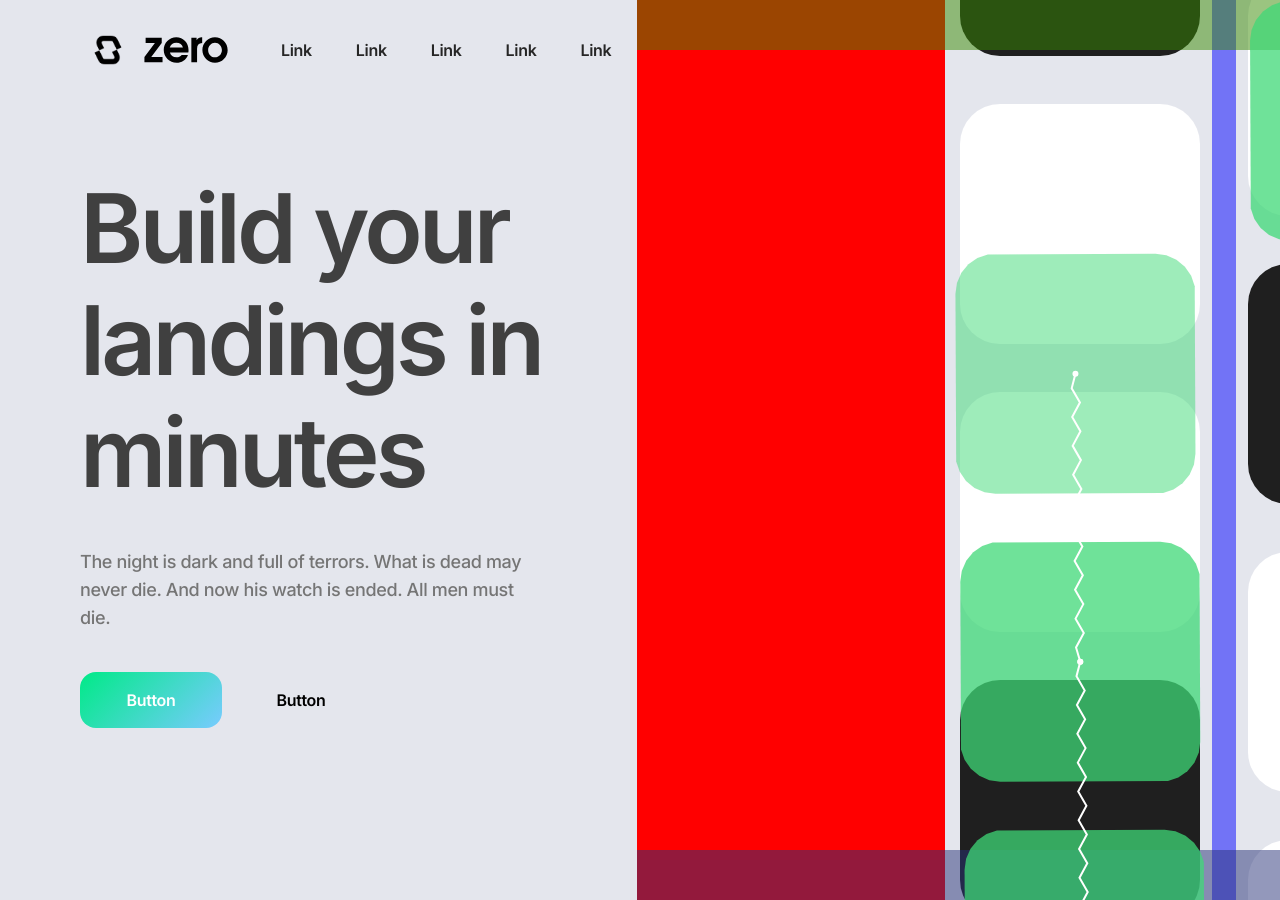
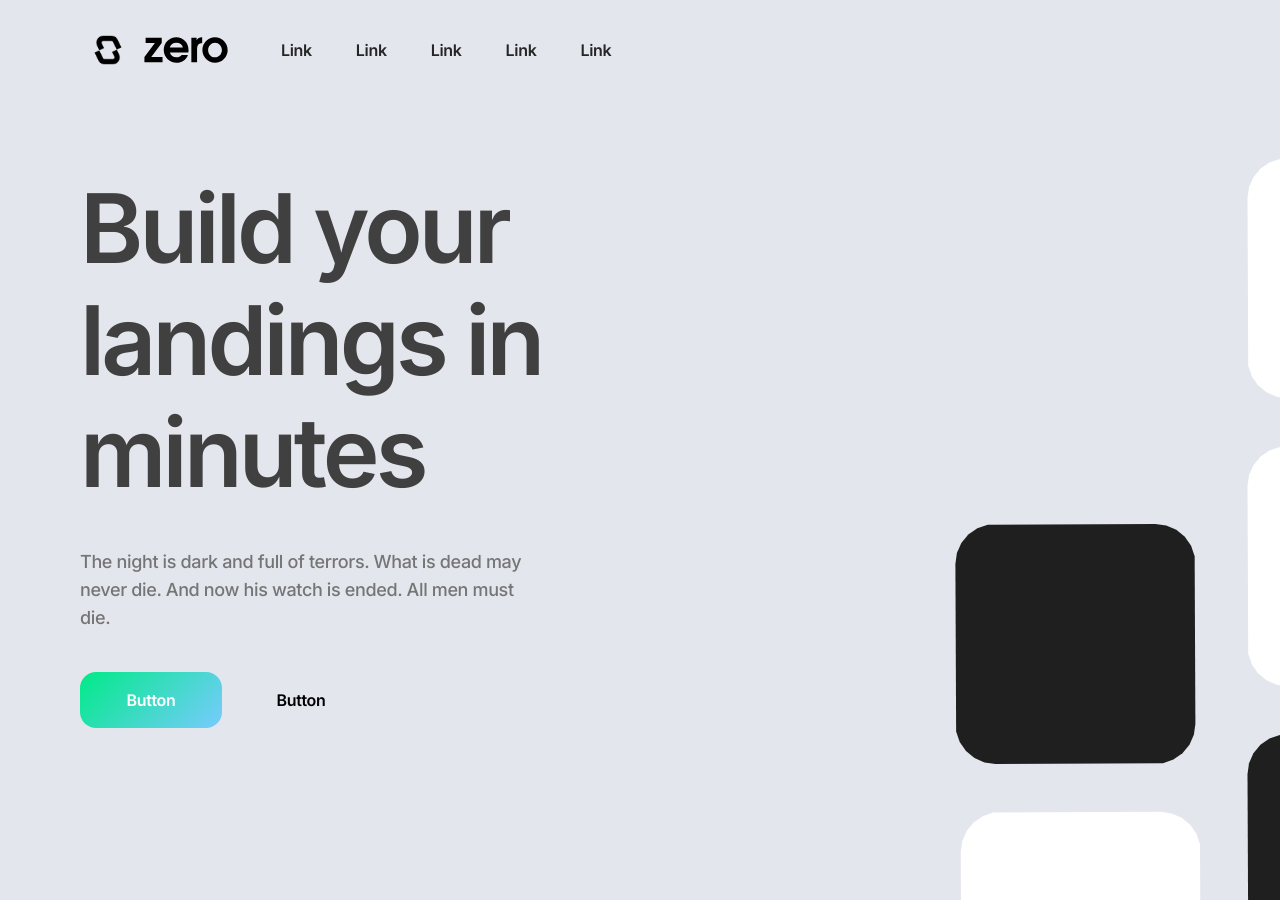
Before and after one commit to OldBoneBro/madmaxx-builder-webapp, a React (Vite) app: page / in a window 1280 px wide. Shown: the top 900 px of the page. Built offline with nearby package versions, Linux system fonts and the light colour scheme.

Commit message:
get job done with physics. Refactoring is yet to come

```diff
--- a/src/assets/heroes/Style-04.jsx
+++ b/src/assets/heroes/Style-04.jsx
@@ -31,39 +31,36 @@ export default function Style04() {
             Bodies.rectangle(canvWidth + 100, canvHeight / 2, 100, canvHeight * 4, {
                 isStatic: true,
                 render: {
-                    fillStyle: "#00FF00",
+                    fillStyle: "transparent",
                 }
             }),
             Bodies.rectangle(58, canvHeight / 2, 500, canvHeight * 4, {
                 isStatic: true,
                 render: {
-                    fillStyle: "#FF0000",
+                    fillStyle: "transparent",
                 }
             }),
-            Bodies.rectangle(587, canvHeight / 2, 24, canvHeight * 4, {
+            Bodies.rectangle(0, canvHeight * 3, canvWidth * 2, 100, {
                 isStatic: true,
                 render: {
-                    fillStyle: "#0000FF",
-                    opacity: 0.5,
+                    fillStyle: "transparent",
                 }
             })
         ]
 
         const indicators = [
-            Bodies.rectangle(canvWidth / 2, 0, canvWidth + 60, 100, {
+            Bodies.rectangle(canvWidth / 2, -280, canvWidth + 100, 100, {
                 isStatic: true,
                 isSensor: true,
                 render: {
-                    fillStyle: "#398902",
-                    opacity: 0.5,
+                    fillStyle: "transparent",
                 }
             }),
-            Bodies.rectangle(canvWidth / 2, canvHeight, canvWidth + 60, 100, {
+            Bodies.rectangle(canvWidth / 2, canvHeight + 280, canvWidth + 100, 100, {
                 isStatic: true,
                 isSensor: true,
                 render: {
-                    fillStyle: "#283378",
-                    opacity: 0.5,
+                    fillStyle: "transparent",
                 }
             }),
         ]
@@ -80,8 +77,7 @@ export default function Style04() {
                 inertia: Infinity,
                 label: "A",
                 render: {
-                    fillStyle: "#3fd977",
-                    opacity: 0.75,
+                    fillStyle: "#1F1F1F",
                 },
                 chamfer: { radius: 40},
                 width: width,
@@ -95,8 +91,7 @@ export default function Style04() {
                 inertia: Infinity,
                 label: "B",
                 render: {
-                    fillStyle: "#3fd977",
-                    opacity: 0.75,
+                    fillStyle: "#FFFFFF",
                 },
                 chamfer: { radius: 40},
                 width: width,
@@ -110,8 +105,7 @@ export default function Style04() {
                 inertia: Infinity,
                 label: "C",
                 render: {
-                    fillStyle: "#3fd977",
-                    opacity: 0.75,
+                    fillStyle: "#FFFFFF",
                 },
                 chamfer: { radius: 40},
                 width: width,
@@ -125,8 +119,7 @@ export default function Style04() {
                 inertia: Infinity,
                 label: "D",
                 render: {
-                    fillStyle: "#3fd977",
-                    opacity: 0.5,
+                    fillStyle: "#1F1F1F",
                 },
                 chamfer: { radius: 40},
                 width: width,
@@ -143,8 +136,7 @@ export default function Style04() {
                 inertia: Infinity,
                 label: "A",
                 render: {
-                    fillStyle: "#3fd977",
-                    opacity: 0.75,
+                    fillStyle: "#FFFFFF",
                 },
                 chamfer: { radius: 40},
                 width: width,
@@ -158,8 +150,7 @@ export default function Style04() {
                 inertia: Infinity,
                 label: "B",
                 render: {
-                    fillStyle: "#3fd977",
-                    opacity: 0.75,
+                    fillStyle: "#1F1F1F",
                 },
                 chamfer: { radius: 40},
                 width: width,
@@ -173,8 +164,7 @@ export default function Style04() {
                 inertia: Infinity,
                 label: "C",
                 render: {
-                    fillStyle: "#3fd977",
-                    opacity: 0.75,
+                    fillStyle: "#FFFFFF",
                 },
                 chamfer: { radius: 40},
                 width: width,
@@ -188,8 +178,7 @@ export default function Style04() {
                 inertia: Infinity,
                 label: "D",
                 render: {
-                    fillStyle: "#3fd977",
-                    opacity: 0.5,
+                    fillStyle: "#FFFFFF",
                 },
                 chamfer: { radius: 40},
                 width: width,
@@ -213,7 +202,7 @@ export default function Style04() {
                         length: 288,
                         stiffness: 0.2,
                         render: {
-                            visible: true,
+                            visible: false,
                         }
                     })
                 )
@@ -235,13 +224,12 @@ export default function Style04() {
             }
         })
 
-        //Body.applyForce(bodyB, bodyB.position, {x: 0, y: -0.011})
         const constraintsUp = createConstraints(roundedRectanglesUp)
         const constraintsDown = createConstraints(roundedRectanglesDown)
 
         Events.on(engine.current, 'beforeUpdate', () => {
             roundedRectanglesUp.forEach(rectangle => Body.applyForce(rectangle, rectangle.position, {x: 0, y: -0.011}))
-            roundedRectanglesDown.forEach(rectangle => Body.applyForce(rectangle, rectangle.position, {x: 0, y: -0.0090}))
+            roundedRectanglesDown.forEach(rectangle => Body.setVelocity(rectangle, {x: rectangle.velocity.x, y: -0.0035}))
             if((Collision.collides(indicators[0], roundedRectanglesUp[0])?.collided)) {
                 Composite.remove(engine.current.world, [...constraintsUp, ...roundedRectanglesUp])
                 roundedRectanglesUp.forEach((body) => reposition(canvWidth, canvHeight, 41.5, body))
@@ -249,10 +237,9 @@ export default function Style04() {
             }
             if((Collision.collides(indicators[1], roundedRectanglesDown[roundedRectanglesDown.length - 1])?.collided)) {
                 Composite.remove(engine.current.world, [...constraintsDown, ...roundedRectanglesDown])
-                roundedRectanglesDown.forEach((body) => reposition(canvWidth, canvHeight, 329, body, true))
+                roundedRectanglesDown.forEach((body) => reposition(canvWidth, canvHeight, 330, body, true))
                 Composite.add(engine.current.world, [...constraintsDown, ...roundedRectanglesDown])
             }
-
         })
 
         Composite.add(engine.current.world, [
@@ -293,7 +280,7 @@ export default function Style04() {
                         <ButtonTertiary width="w-[8.875rem]" />
                     </div>
                 </div>
-                <div className="flex flex-col items-start gap-12 absolute right-[16.66%] top-[-20.42%]">
+                {/* <div className="flex flex-col items-start gap-12 absolute right-[16.66%] top-[-20.42%]">
                     <div className="w-[15rem] h-[15rem] rounded-[2.5rem] bg-[#1F1F1F]"></div>
                     <div className="w-[15rem] h-[15rem] rounded-[2.5rem] bg-white"></div>
                     <div className="w-[15rem] h-[15rem] rounded-[2.5rem] bg-white"></div>
@@ -304,7 +291,7 @@ export default function Style04() {
                     <div className="w-[15rem] h-[15rem] rounded-[2.5rem] bg-[#1F1F1F]"></div>
                     <div className="w-[15rem] h-[15rem] rounded-[2.5rem] bg-white"></div>
                     <div className="w-[15rem] h-[15rem] rounded-[2.5rem] bg-white"></div>
-                </div>
+                </div> */}
             </div>
         </div>
 
```
